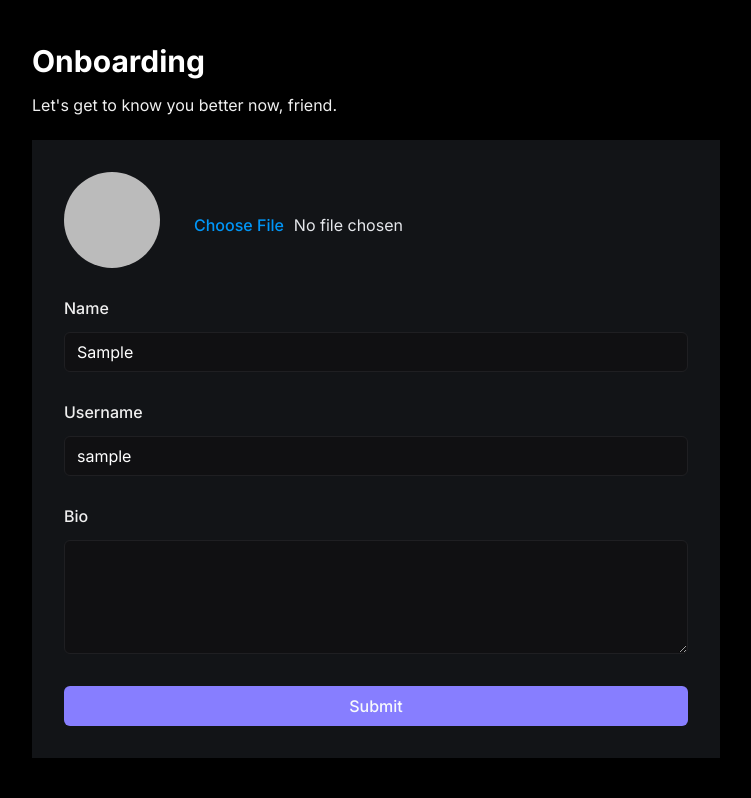
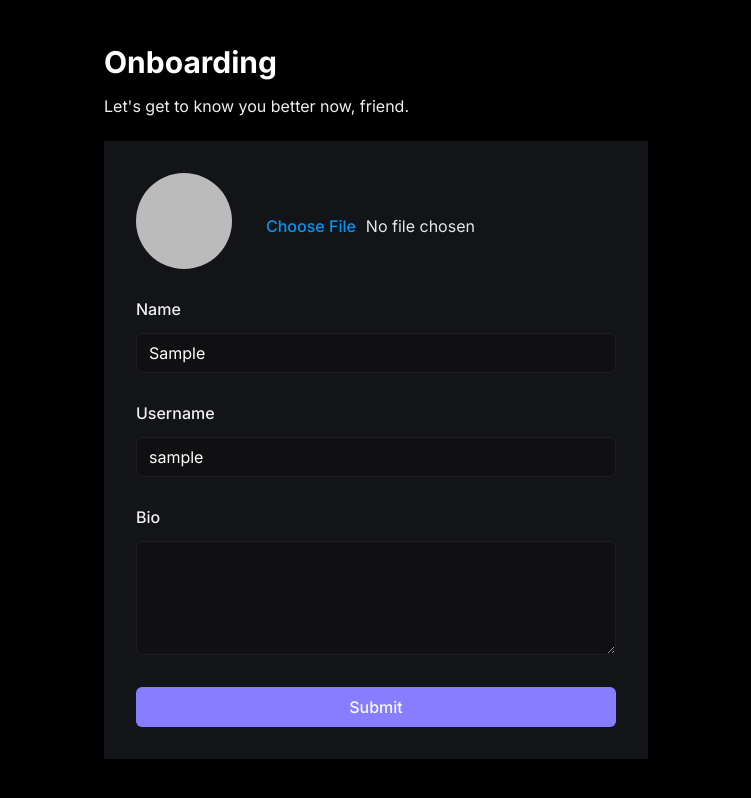
Before and after one commit to oybekabdulazizov/dropthoughts, a Next.js app: page /auth/onboarding in a window 1280 px wide. Shown: the whole page, without its empty margins (264-1015 px from the left). Built offline with nearby package versions, Linux system fonts and the light colour scheme; no server answers; sample sign-in values are in the browser's storage.

Commit message:
center the signin and signup forms

```diff
--- a/app/auth/layout.tsx
+++ b/app/auth/layout.tsx
@@ -17,7 +17,11 @@ export default function RootLayout({
   return (
     <ClerkProvider>
       <html lang='en'>
-        <body className={`${inter.className} bg-dark-1`}>{children}</body>
+        <body
+          className={`${inter.className} bg-dark-1 w-[full] h-[100vh] flex justify-center items-center`}
+        >
+          {children}
+        </body>
       </html>
     </ClerkProvider>
   );
```
